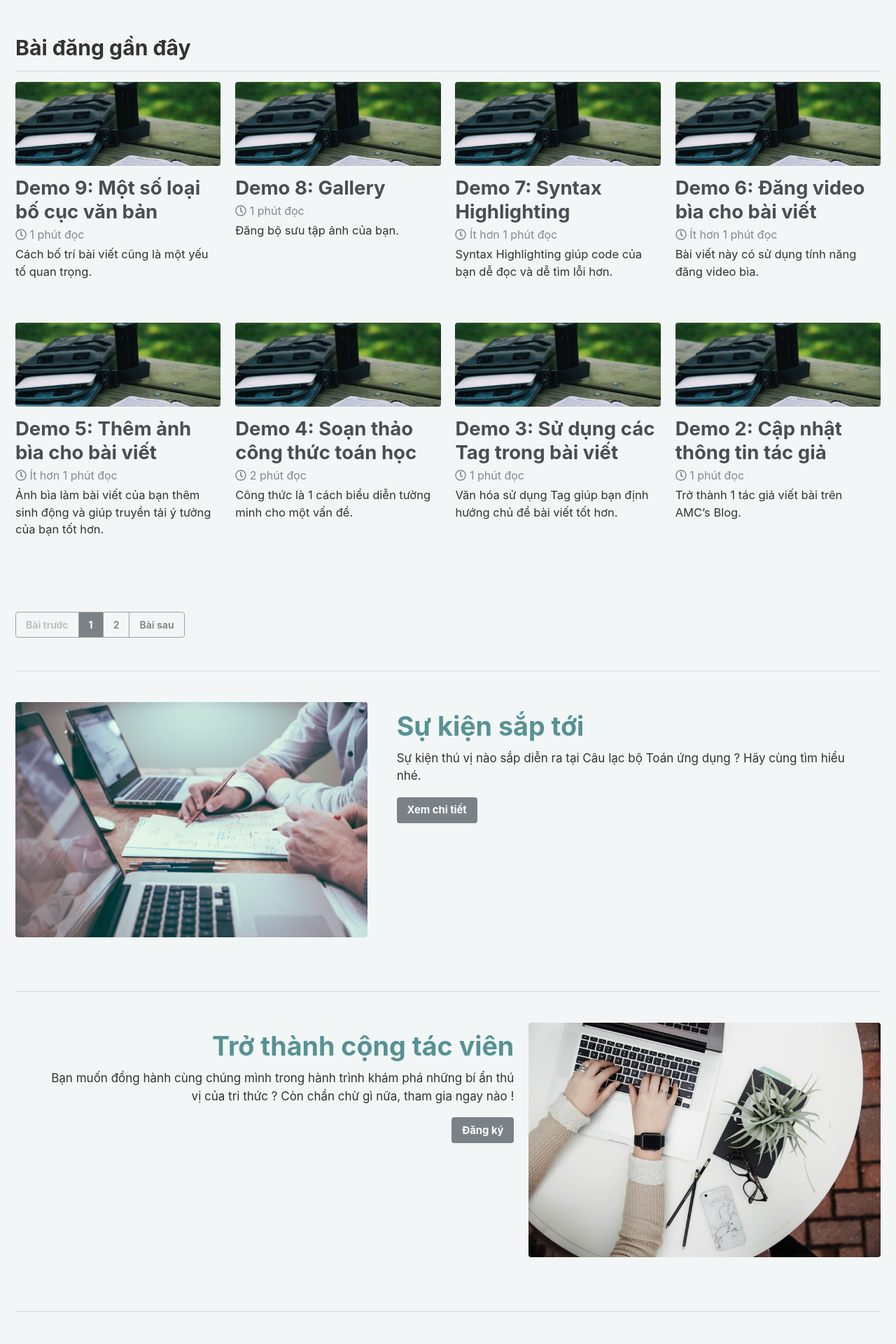
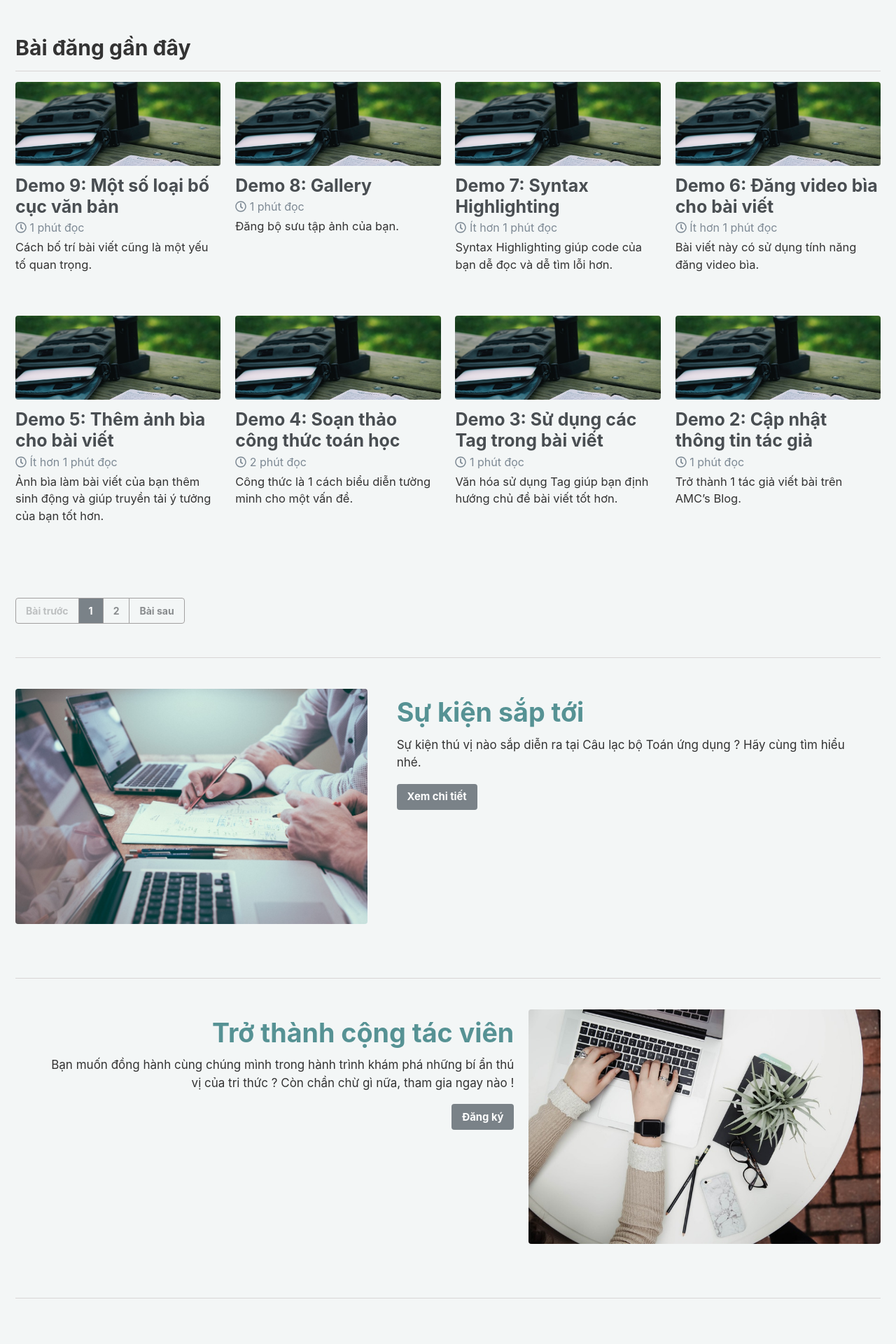
Before and after one commit to testvon/amcblog.github.io, a Jekyll site: the page built from index.html, in a window 1280 px wide. Shown: the part 496-2416 px from the top of the page at 70% size. Built offline with Jekyll 4.4.1, drawn with Linux system fonts in a browser that asks for light colours; nearby versions of some CDN libraries; the list of posts is cut into pages by our own code.

Commit message:
Update _archive.scss

```diff
--- a/_sass/minimal-mistakes/_archive.scss
+++ b/_sass/minimal-mistakes/_archive.scss
@@ -210,7 +210,7 @@
 
   .archive__item-title {
     margin-top: 0.5em;
-    font-size: 1.25em;
+    font-size: 25px;
   }
 
   .archive__item-excerpt {
```
